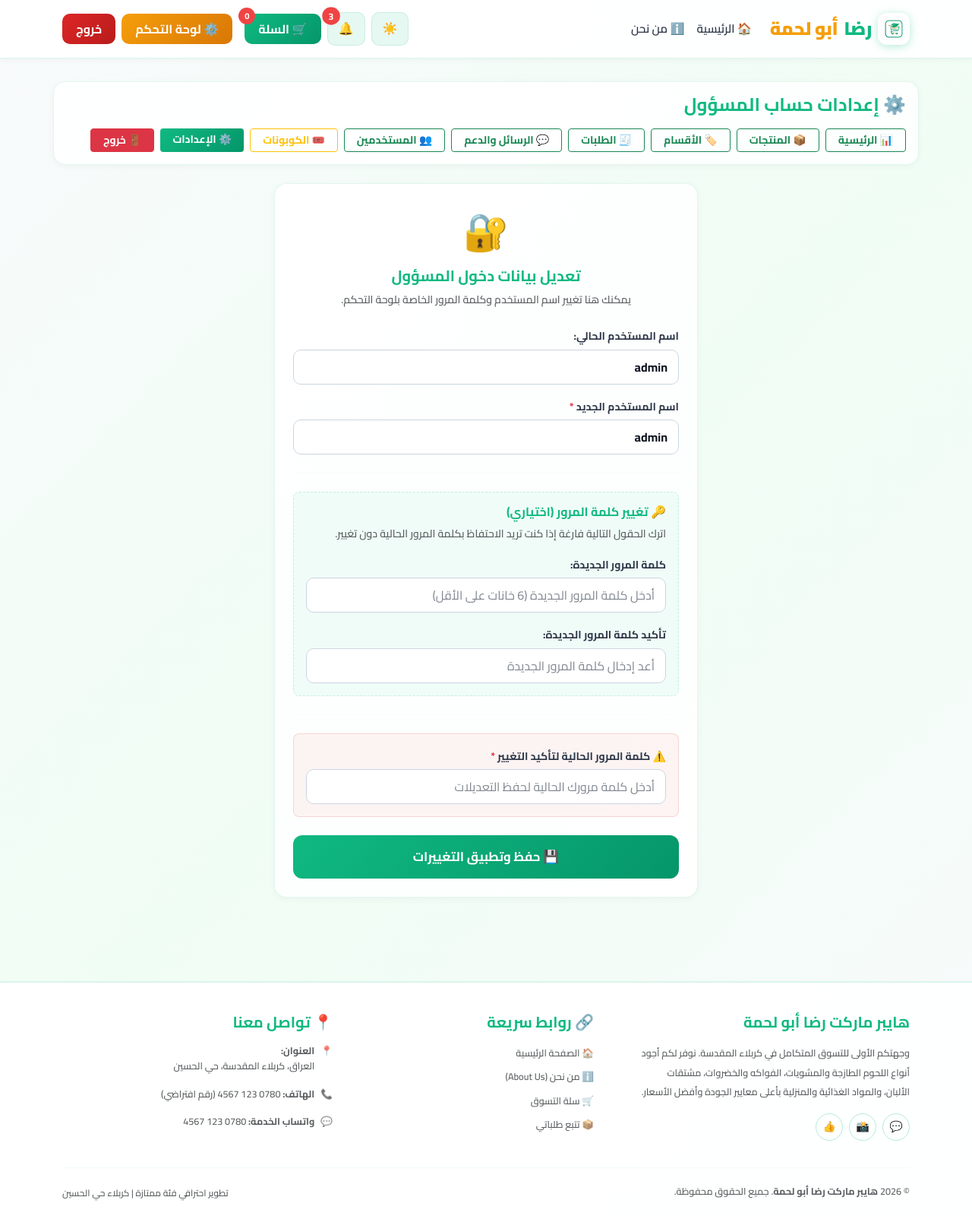
After one commit to al6md/reda, a PHP site: page /admin_settings.php in a window 1280 px wide. The commit adds this page. Shown: the whole page at 76% size. Run offline with PHP 8.4, Linux system fonts and the light colour scheme; a user stored in the database is signed in; data comes from the database, SQL or seed files in the repository.

Commit message:
إضافة تسجيل الدخول بواسطة Google وتعديل بيانات المسؤول وتحديث الشعار وتأمين مفاتيح API

```diff
--- a/admin_categories.php
+++ b/admin_categories.php
@@ -154,6 +154,7 @@ include 'header.php';
         <a href="admin_categories.php" class="btn btn-success fw-bold btn-sm px-3" style="background:linear-gradient(135deg,var(--primary),var(--primary-dark));border:none;">🏷️ الأقسام</a>
         <a href="admin_orders.php"     class="btn btn-outline-success fw-bold btn-sm px-3">🧾 الطلبات</a>
         <a href="admin_users.php"      class="btn btn-outline-success fw-bold btn-sm px-3">👥 المستخدمين</a>
+        <a href="admin_settings.php"   class="btn btn-outline-success fw-bold btn-sm px-3">⚙️ الإعدادات</a>
         <a href="logout.php"           class="btn btn-danger fw-bold btn-sm px-3">🚪 خروج</a>
       </div>
     </div>
--- a/admin_coupons.php
+++ b/admin_coupons.php
@@ -79,6 +79,7 @@ include 'header.php';
                 <a href="admin_products.php" class="btn btn-outline-success fw-bold btn-sm px-3">📦 المنتجات</a>
                 <a href="admin_orders.php" class="btn btn-outline-success fw-bold btn-sm px-3">🧾 الطلبات</a>
                 <a href="admin_coupons.php" class="btn btn-success fw-bold btn-sm px-3 active">🎟️ الكوبونات</a>
+                <a href="admin_settings.php" class="btn btn-outline-success fw-bold btn-sm px-3">⚙️ الإعدادات</a>
                 <a href="logout.php" class="btn btn-danger fw-bold btn-sm px-3">🚪 خروج</a>
             </div>
         </div>
--- a/admin_dashboard.php
+++ b/admin_dashboard.php
@@ -82,6 +82,7 @@ include 'header.php';
         <a href="admin_support.php"    class="btn btn-outline-success fw-bold btn-sm px-3">💬 الرسائل والدعم</a>
         <a href="admin_users.php"      class="btn btn-outline-success fw-bold btn-sm px-3">👥 المستخدمين</a>
         <a href="admin_coupons.php"    class="btn btn-outline-warning fw-bold btn-sm px-3">🎟️ الكوبونات</a>
+        <a href="admin_settings.php"   class="btn btn-outline-success fw-bold btn-sm px-3">⚙️ الإعدادات</a>
         <a href="logout.php"           class="btn btn-danger fw-bold btn-sm px-3">🚪 خروج</a>
       </div>
     </div>
--- a/admin_orders.php
+++ b/admin_orders.php
@@ -112,6 +112,7 @@ include 'header.php';
         <a href="admin_orders.php"     class="btn btn-success fw-bold btn-sm px-3" style="background:linear-gradient(135deg,var(--primary),var(--primary-dark));border:none;">🧾 الطلبات</a>
         <a href="admin_support.php"    class="btn btn-outline-success fw-bold btn-sm px-3">💬 الرسائل والدعم</a>
         <a href="admin_users.php"      class="btn btn-outline-success fw-bold btn-sm px-3">👥 المستخدمين</a>
+        <a href="admin_settings.php"   class="btn btn-outline-success fw-bold btn-sm px-3">⚙️ الإعدادات</a>
         <a href="logout.php"           class="btn btn-danger fw-bold btn-sm px-3">🚪 خروج</a>
       </div>
     </div>
--- a/admin_products.php
+++ b/admin_products.php
@@ -135,6 +135,7 @@ include 'header.php';
                 <a href="admin_categories.php" class="btn btn-outline-success fw-bold btn-sm px-3">🏷️ الأقسام</a>
                 <a href="admin_orders.php"     class="btn btn-outline-success fw-bold btn-sm px-3">🧾 الطلبات</a>
                 <a href="admin_users.php"      class="btn btn-outline-success fw-bold btn-sm px-3">👥 المستخدمين</a>
+                <a href="admin_settings.php"   class="btn btn-outline-success fw-bold btn-sm px-3">⚙️ الإعدادات</a>
                 <a href="logout.php"           class="btn btn-danger fw-bold btn-sm px-3">🚪 خروج</a>
             </div>
         </div>
--- /dev/null
+++ b/admin_settings.php
@@ -0,0 +1,212 @@
+<?php
+ob_start();
+include 'config.php';
+
+// التحقق من صلاحيات المدير
+if (!isset($_SESSION['admin_logged_in']) || $_SESSION['role'] !== 'admin') {
+    header('Location: login.php');
+    exit;
+}
+
+$error = '';
+$success = '';
+
+// جلب تفاصيل المسؤول الحالي للحصول على بياناته من قاعدة البيانات
+$admin_username = $_SESSION['admin_username'];
+$stmt = $pdo->prepare("SELECT * FROM users WHERE username = ? AND role = 'admin'");
+$stmt->execute([$admin_username]);
+$admin = $stmt->fetch();
+
+if (!$admin) {
+    // إذا لم يتم العثور على الحساب لسبب ما، يتم تسجيل الخروج
+    header('Location: logout.php');
+    exit;
+}
+
+if ($_SERVER['REQUEST_METHOD'] === 'POST') {
+    $new_username     = trim($_POST['new_username'] ?? '');
+    $current_password = $_POST['current_password'] ?? '';
+    $new_password     = $_POST['new_password'] ?? '';
+    $confirm_password = $_POST['confirm_password'] ?? '';
+
+    if (empty($new_username)) {
+        $error = 'اسم المستخدم الجديد مطلوب ولا يمكن أن يكون فارغاً.';
+    } elseif (empty($current_password)) {
+        $error = 'يرجى إدخال كلمة المرور الحالية لتأكيد الهوية وتطبيق التغييرات.';
+    } else {
+        // 1. التحقق من صحة كلمة المرور الحالية
+        if (!password_verify($current_password, $admin['password'])) {
+            $error = 'كلمة المرور الحالية غير صحيحة، يرجى المحاولة مرة أخرى.';
+        } else {
+            // 2. التحقق من فرادة اسم المستخدم الجديد إذا تم تعديله
+            $username_taken = false;
+            if ($new_username !== $admin['username']) {
+                $check_stmt = $pdo->prepare("SELECT COUNT(*) FROM users WHERE username = ? AND id != ?");
+                $check_stmt->execute([$new_username, $admin['id']]);
+                if ($check_stmt->fetchColumn() > 0) {
+                    $username_taken = true;
+                    $error = 'اسم المستخدم الجديد مستخدم بالفعل من قبل حساب آخر. يرجى اختيار اسم آخر.';
+                }
+            }
+
+            if (!$username_taken) {
+                // 3. التحقق إذا كان المسؤول يريد تغيير كلمة المرور أيضاً
+                if (!empty($new_password)) {
+                    if ($new_password !== $confirm_password) {
+                        $error = 'كلمة المرور الجديدة وتأكيدها غير متطابقين.';
+                    } elseif (strlen($new_password) < 6) {
+                        $error = 'يجب أن تكون كلمة المرور الجديدة مكونة من 6 أحرف أو أرقام على الأقل.';
+                    } else {
+                        // تحديث اسم المستخدم وكلمة المرور معاً
+                        $hashed_password = password_hash($new_password, PASSWORD_BCRYPT);
+                        $update_stmt = $pdo->prepare("UPDATE users SET username = ?, password = ? WHERE id = ?");
+                        if ($update_stmt->execute([$new_username, $hashed_password, $admin['id']])) {
+                            $_SESSION['admin_username'] = $new_username; // تحديث الجلسة
+                            $success = 'تم تحديث اسم المستخدم وكلمة المرور للمسؤول بنجاح! 🎉';
+                        } else {
+                            $error = 'حدث خطأ أثناء تحديث البيانات في قاعدة البيانات.';
+                        }
+                    }
+                } else {
+                    // تحديث اسم المستخدم فقط
+                    $update_stmt = $pdo->prepare("UPDATE users SET username = ? WHERE id = ?");
+                    if ($update_stmt->execute([$new_username, $admin['id']])) {
+                        $_SESSION['admin_username'] = $new_username; // تحديث الجلسة
+                        $success = 'تم تحديث اسم المستخدم للمسؤول بنجاح! 🎉';
+                    } else {
+                        $error = 'حدث خطأ أثناء تحديث اسم المستخدم في قاعدة البيانات.';
+                    }
+                }
+            }
+        }
+    }
+
+    // إعادة جلب بيانات المسؤول المحدثة
+    $stmt = $pdo->prepare("SELECT * FROM users WHERE id = ?");
+    $stmt->execute([$admin['id']]);
+    $admin = $stmt->fetch();
+}
+
+include 'header.php';
+?>
+
+<!-- شريط التنقل للوحة التحكم -->
+<div class="row mb-4 fade-in-up">
+    <div class="col-12">
+        <div class="glass-card p-3 d-flex flex-wrap align-items-center justify-content-between gap-3">
+            <h4 class="fw-bold m-0" style="color:var(--primary);">⚙️ إعدادات حساب المسؤول</h4>
+            <div class="d-flex flex-wrap gap-2">
+                <a href="admin_dashboard.php"  class="btn btn-outline-success fw-bold btn-sm px-3">📊 الرئيسية</a>
+                <a href="admin_products.php"   class="btn btn-outline-success fw-bold btn-sm px-3">📦 المنتجات</a>
+                <a href="admin_categories.php" class="btn btn-outline-success fw-bold btn-sm px-3">🏷️ الأقسام</a>
+                <a href="admin_orders.php"     class="btn btn-outline-success fw-bold btn-sm px-3">🧾 الطلبات</a>
+                <a href="admin_support.php"    class="btn btn-outline-success fw-bold btn-sm px-3">💬 الرسائل والدعم</a>
+                <a href="admin_users.php"      class="btn btn-outline-success fw-bold btn-sm px-3">👥 المستخدمين</a>
+                <a href="admin_coupons.php"    class="btn btn-outline-warning fw-bold btn-sm px-3">🎟️ الكوبونات</a>
+                <a href="admin_settings.php"   class="btn btn-success fw-bold btn-sm active px-3" style="background:linear-gradient(135deg,var(--primary),var(--primary-dark));border:none;">⚙️ الإعدادات</a>
+                <a href="logout.php"           class="btn btn-danger fw-bold btn-sm px-3">🚪 خروج</a>
+            </div>
+        </div>
+    </div>
+</div>
+
+<div class="row justify-content-center">
+    <div class="col-lg-6 col-md-8 fade-in-up delay-1">
+        <div class="glass-card p-4">
+            <div class="text-center mb-4">
+                <div style="font-size: 3rem;">🔐</div>
+                <h5 class="fw-bold mt-2" style="color:var(--primary);">تعديل بيانات دخول المسؤول</h5>
+                <p class="small text-muted">يمكنك هنا تغيير اسم المستخدم وكلمة المرور الخاصة بلوحة التحكم.</p>
+            </div>
+
+            <!-- رسائل النجاح والخطأ -->
+            <?php if ($success): ?>
+                <div class="alert-modern alert-success-modern p-3 rounded-3 mb-4 fw-bold text-center">
+                    <?= $success ?>
+                </div>
+            <?php endif; ?>
+
+            <?php if ($error): ?>
+                <div class="alert-modern alert-danger-modern p-3 rounded-3 mb-4 fw-bold text-center">
+                    ❌ <?= $error ?>
+                </div>
+            <?php endif; ?>
+
+            <form method="POST" action="admin_settings.php" class="needs-validation" novalidate>
+                <!-- اسم المستخدم الحالي (للقراءة فقط) -->
+                <div class="mb-3">
+                    <label class="form-label fw-bold text-muted">اسم المستخدم الحالي:</label>
+                    <input type="text" class="form-control bg-dark bg-opacity-25 border-secondary border-opacity-25 text-white-50 fw-bold"
+                           value="<?= htmlspecialchars($admin['username']) ?>" readonly style="cursor: not-allowed;">
+                </div>
+
+                <!-- اسم المستخدم الجديد -->
+                <div class="mb-3">
+                    <label for="new_username" class="form-label fw-bold">اسم المستخدم الجديد <span class="text-danger">*</span></label>
+                    <input type="text" name="new_username" id="new_username" class="form-control text-white fw-bold"
+                           required placeholder="أدخل اسم المستخدم الجديد" value="<?= htmlspecialchars($admin['username']) ?>">
+                    <div class="invalid-feedback">يرجى إدخال اسم مستخدم صالح.</div>
+                </div>
+
+                <hr class="my-4" style="border-color: var(--card-border);">
+
+                <div class="p-3 rounded-3 mb-4" style="background: rgba(16,185,129,0.05); border: 1px dashed rgba(16,185,129,0.2);">
+                    <h6 class="fw-bold mb-2" style="color: var(--primary);">🔑 تغيير كلمة المرور (اختياري)</h6>
+                    <p class="small text-muted mb-3">اترك الحقول التالية فارغة إذا كنت تريد الاحتفاظ بكلمة المرور الحالية دون تغيير.</p>
+
+                    <!-- كلمة المرور الجديدة -->
+                    <div class="mb-3">
+                        <label for="new_password" class="form-label fw-bold small">كلمة المرور الجديدة:</label>
+                        <input type="password" name="new_password" id="new_password" class="form-control text-white"
+                               autocomplete="new-password" placeholder="أدخل كلمة المرور الجديدة (6 خانات على الأقل)">
+                    </div>
+
+                    <!-- تأكيد كلمة المرور الجديدة -->
+                    <div class="mb-0">
+                        <label for="confirm_password" class="form-label fw-bold small">تأكيد كلمة المرور الجديدة:</label>
+                        <input type="password" name="confirm_password" id="confirm_password" class="form-control text-white"
+                               autocomplete="new-password" placeholder="أعد إدخال كلمة المرور الجديدة">
+                    </div>
+                </div>
+
+                <hr class="my-4" style="border-color: var(--card-border);">
+
+                <!-- كلمة المرور الحالية لتأكيد الهوية -->
+                <div class="mb-4 p-3 rounded-3" style="background: rgba(220,38,38,0.05); border: 1px solid rgba(220,38,38,0.15);">
+                    <label for="current_password" class="form-label fw-bold text-danger">⚠️ كلمة المرور الحالية لتأكيد التغيير <span class="text-danger">*</span></label>
+                    <input type="password" name="current_password" id="current_password" class="form-control text-white border-danger border-opacity-50"
+                           autocomplete="current-password" required placeholder="أدخل كلمة مرورك الحالية لحفظ التعديلات">
+                    <div class="invalid-feedback">يرجى إدخال كلمة المرور الحالية لتأكيد الإجراء.</div>
+                </div>
+
+                <!-- زر الحفظ -->
+                <button type="submit" class="btn w-100 fw-bold py-3"
+                        style="background: linear-gradient(135deg, var(--primary), var(--primary-dark)); color: white; border: none; border-radius: 12px; font-size: 1.05rem;">
+                    💾 حفظ وتطبيق التغييرات
+                </button>
+            </form>
+        </div>
+    </div>
+</div>
+
+<script>
+// تفعيل التحقق من صحة المدخلات في الطرف العميل باستخدام Bootstrap
+(function () {
+  'use strict'
+  var forms = document.querySelectorAll('.needs-validation')
+  Array.prototype.slice.call(forms)
+    .forEach(function (form) {
+      form.addEventListener('submit', function (event) {
+        if (!form.checkValidity()) {
+          event.preventDefault()
+          event.stopPropagation()
+        }
+        form.classList.add('was-validated')
+      }, false)
+    })
+})()
+</script>
+
+<?php
+include 'footer.php';
+?>
--- a/admin_support.php
+++ b/admin_support.php
@@ -125,6 +125,7 @@ include 'header.php';
         <a href="admin_orders.php"     class="btn btn-outline-success fw-bold btn-sm px-3">🧾 الطلبات</a>
         <a href="admin_support.php"    class="btn btn-success fw-bold btn-sm px-3" style="background:linear-gradient(135deg,var(--primary),var(--primary-dark));border:none;">💬 الرسائل والدعم</a>
         <a href="admin_users.php"      class="btn btn-outline-success fw-bold btn-sm px-3">👥 المستخدمين</a>
+        <a href="admin_settings.php"   class="btn btn-outline-success fw-bold btn-sm px-3">⚙️ الإعدادات</a>
         <a href="logout.php"           class="btn btn-danger fw-bold btn-sm px-3">🚪 خروج</a>
       </div>
     </div>
--- a/admin_users.php
+++ b/admin_users.php
@@ -88,6 +88,7 @@ include 'header.php';
                 <a href="admin_orders.php" class="btn btn-outline-success fw-bold btn-sm px-3">🧾 الطلبات</a>
                 <a href="admin_support.php" class="btn btn-outline-success fw-bold btn-sm px-3">💬 الرسائل والدعم</a>
                 <a href="admin_users.php" class="btn btn-success fw-bold btn-sm active px-3">👥 المستخدمين</a>
+                <a href="admin_settings.php" class="btn btn-outline-success fw-bold btn-sm px-3">⚙️ الإعدادات</a>
                 <a href="logout.php" class="btn btn-danger fw-bold btn-sm px-3">🚪 خروج</a>
             </div>
         </div>
--- a/config.php
+++ b/config.php
@@ -24,4 +24,12 @@ try {
 } catch (\PDOException $e) {
     throw new \PDOException($e->getMessage(), (int)$e->getCode());
 }
+// تحميل الإعدادات الحساسة من ملف credentials.php إذا كان موجوداً
+if (file_exists(__DIR__ . '/credentials.php')) {
+    include __DIR__ . '/credentials.php';
+} else {
+    define('GOOGLE_CLIENT_ID', '');
+    define('GOOGLE_CLIENT_SECRET', '');
+    define('GOOGLE_REDIRECT_URI', 'http://localhost:8000/google_callback.php');
+}
 ?>
--- /dev/null
+++ b/credentials.example.php
@@ -0,0 +1,5 @@
+<?php
+// إعدادات Google OAuth 2.0 (قم بنسخ هذا الملف إلى credentials.php وضع قيمك الخاصة هنا)
+define('GOOGLE_CLIENT_ID', 'YOUR_GOOGLE_CLIENT_ID');
+define('GOOGLE_CLIENT_SECRET', 'YOUR_GOOGLE_CLIENT_SECRET');
+define('GOOGLE_REDIRECT_URI', 'http://localhost:8000/google_callback.php');
--- a/header.php
+++ b/header.php
@@ -128,6 +128,45 @@
 
         .navbar-brand span {
             color: var(--accent);
+        }
+
+        .site-logo {
+            width: 42px;
+            height: 42px;
+            border-radius: 12px;
+            object-fit: cover;
+            transition: all 0.4s cubic-bezier(0.4, 0, 0.2, 1);
+            filter: drop-shadow(0 2px 6px rgba(16, 185, 129, 0.3));
+            border: 2px solid transparent;
+            background: #fff;
+            padding: 2px;
+        }
+
+        .navbar-brand:hover .site-logo {
+            transform: rotate(-8deg) scale(1.1);
+            filter: drop-shadow(0 4px 12px rgba(16, 185, 129, 0.5));
+        }
+
+        /* Dark mode logo styling — white badge with emerald glow */
+        body.dark-mode .site-logo {
+            background: #ffffff;
+            border: 2px solid rgba(16, 185, 129, 0.6);
+            border-radius: 14px;
+            padding: 3px;
+            box-shadow:
+                0 0 0 1px rgba(16, 185, 129, 0.15),
+                0 0 15px rgba(16, 185, 129, 0.25),
+                0 4px 12px rgba(0, 0, 0, 0.3);
+            filter: drop-shadow(0 0 6px rgba(16, 185, 129, 0.3));
+        }
+
+        body.dark-mode .navbar-brand:hover .site-logo {
+            border-color: rgba(16, 185, 129, 0.9);
+            box-shadow:
+                0 0 0 2px rgba(16, 185, 129, 0.2),
+                0 0 20px rgba(16, 185, 129, 0.4),
+                0 6px 16px rgba(0, 0, 0, 0.35);
+            filter: drop-shadow(0 0 10px rgba(16, 185, 129, 0.5));
         }
 
         .nav-link {
@@ -734,7 +773,8 @@
 <!-- NAVBAR -->
 <nav class="navbar navbar-expand-lg">
   <div class="container">
-    <a class="navbar-brand" href="index.php">
+    <a class="navbar-brand d-flex align-items-center gap-2" href="index.php">
+      <img src="uploads/logo.png" alt="لوقو هايبر ماركت" class="site-logo">
       رضا<span> أبو لحمة</span>
     </a>
     <button class="navbar-toggler border-secondary" type="button" data-bs-toggle="collapse" data-bs-target="#navbarNav">
--- /dev/null
+++ b/update_database_google.sql
@@ -0,0 +1,5 @@
+-- Google OAuth: إضافة عمود google_id لجدول المستخدمين
+ALTER TABLE users ADD COLUMN google_id VARCHAR(255) NULL UNIQUE AFTER email;
+
+-- جعل حقل كلمة المرور يقبل القيمة الفارغة (مستخدمو Google لا يحتاجون كلمة مرور)
+ALTER TABLE users MODIFY password VARCHAR(255) NULL;
```
Also changed, not shown: google_callback.php (added, +171 -0 lines), google_login.php (added, +32 -0 lines), login.php (+23 -7 lines), register.php (+16 -0 lines), uploads/logo.png (added), 1 other file.
